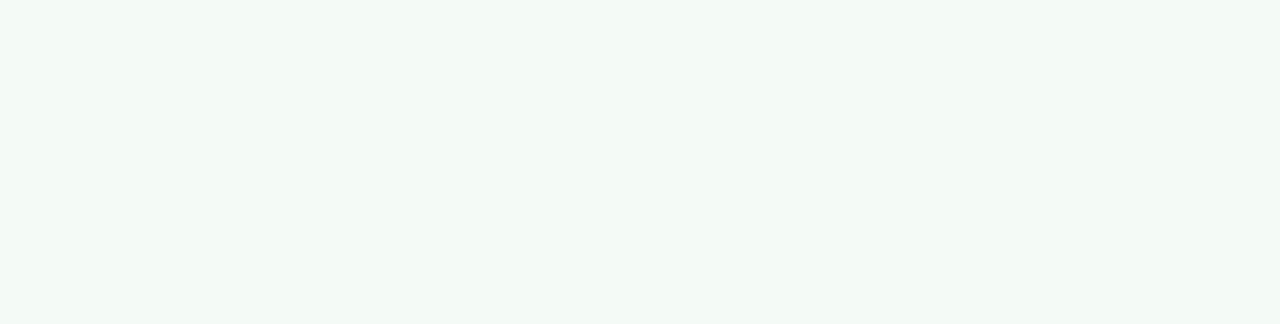
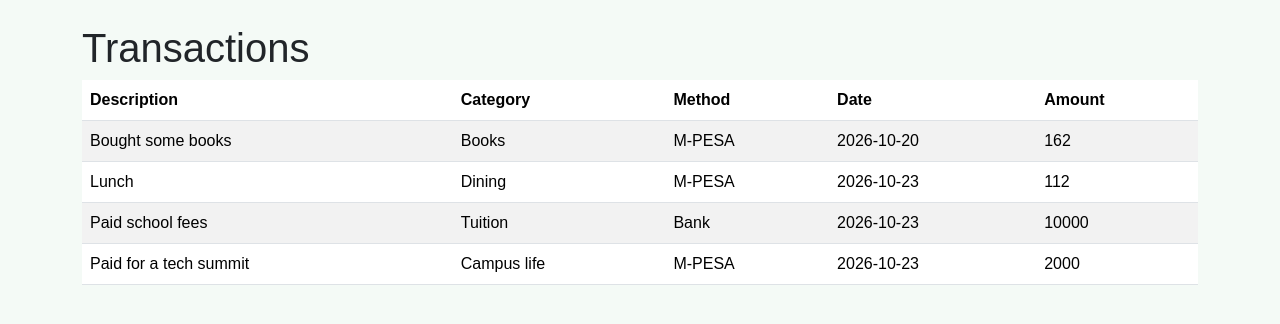
Before and after one commit to Myminiwrldsht/Student-Expense-Tracker-React-, a React (Vite) app: page /transactions in a window 1280 px wide. Before the commit this address had no page. Shown: the top 324 px of the page. Built offline with nearby package versions, Linux system fonts and the light colour scheme; data requests are answered from the project's data file.

Commit message:
feat(transactions) add a transactions page, route and list expenses from json-server

```diff
--- a/src/components/BudgetForm.jsx
+++ b/src/components/BudgetForm.jsx
@@ -54,7 +54,7 @@ export default function BudgetForm() {
 
         setErrors({});
        setBudgets({...formData, income: numericIncome, spendingBudget: numericSpendingBudget});
-       navigate('/budgets');
+       navigate('/transactions');
 
     }
 
--- /dev/null
+++ b/src/pages/Transactions.jsx
@@ -0,0 +1,73 @@
+import {useState, useEffect} from 'react';
+
+
+export default function Transactions() {
+const [expenses, setExpenses] = useState([]);
+const [loading, setLoading] = useState(true);
+const [error, setError] = useState("");
+
+useEffect(() => {
+    fetch("http://localhost:4000/expenses")
+    .then((response)=> { if(!response.ok) {
+        throw new Error("failed to fetch expenses");
+    }
+       return response.json()})
+
+    .then((data)=> {
+        setExpenses(data);
+
+    })
+
+    .catch((err)=> {
+        setError(err.message);
+    })
+
+    .finally(()=> {
+        setLoading(false);
+    })
+}, []);
+
+if(loading){
+    return(<p className="container py-5">Loading...</p>)
+}
+if(error) {
+    return(<p className="text-danger">{error}</p>)
+}
+
+
+    return(
+        <div className="container py-4">
+            <h1>Transactions</h1>
+            {expenses.length === 0 ? (
+                <p>No transactions yet</p>
+            ) : (
+                <table className="table table-striped">
+                    <thead>
+                        <tr>
+                            <th>Description</th>
+                            <th>Category</th>
+                            <th>Method</th>
+                            <th>Date</th>
+                            <th>Amount</th>
+                        </tr>
+                    </thead>
+                    <tbody>
+                        {expenses.map((expense)=> (
+                            <tr key={expense.id}>
+                            <td>{expense.description}</td>
+                            <td>{expense.category}</td>
+                            <td>{expense.method}</td>
+                            <td>{expense.date}</td>
+                            <td>{expense.amount}</td>
+                            </tr>
+
+                        ))}
+                    </tbody>
+                </table>
+            )}
+        </div>
+
+
+
+    )
+}
--- a/src/routes/routes.jsx
+++ b/src/routes/routes.jsx
@@ -2,6 +2,7 @@ import {Route, Routes} from 'react-router';
 import GetStarted from '../pages/GetStarted.jsx'
 import Home from '../pages/Home'
 import Budgets from '../pages/Budgets'
+import Transactions from '../pages/Transactions.jsx'
 
 export default function AppRoutes() {
     return(
@@ -9,6 +10,7 @@ export default function AppRoutes() {
    <Routes>
     <Route path= "/" element={<Home />}/>
     <Route path="/get-started" element={<GetStarted />}/>
+    <Route path="/transactions" element={<Transactions />}/>
     <Route path="/budgets" element={<Budgets/>}/>
    </Routes>
 
```
